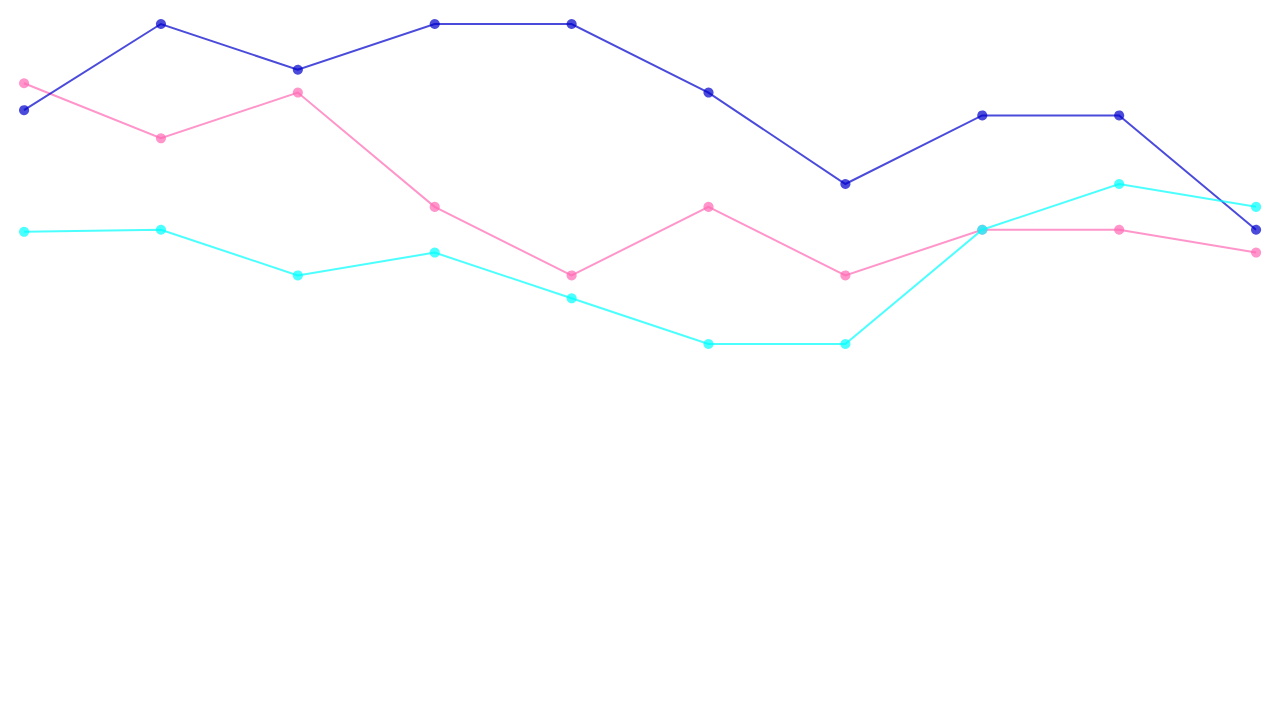
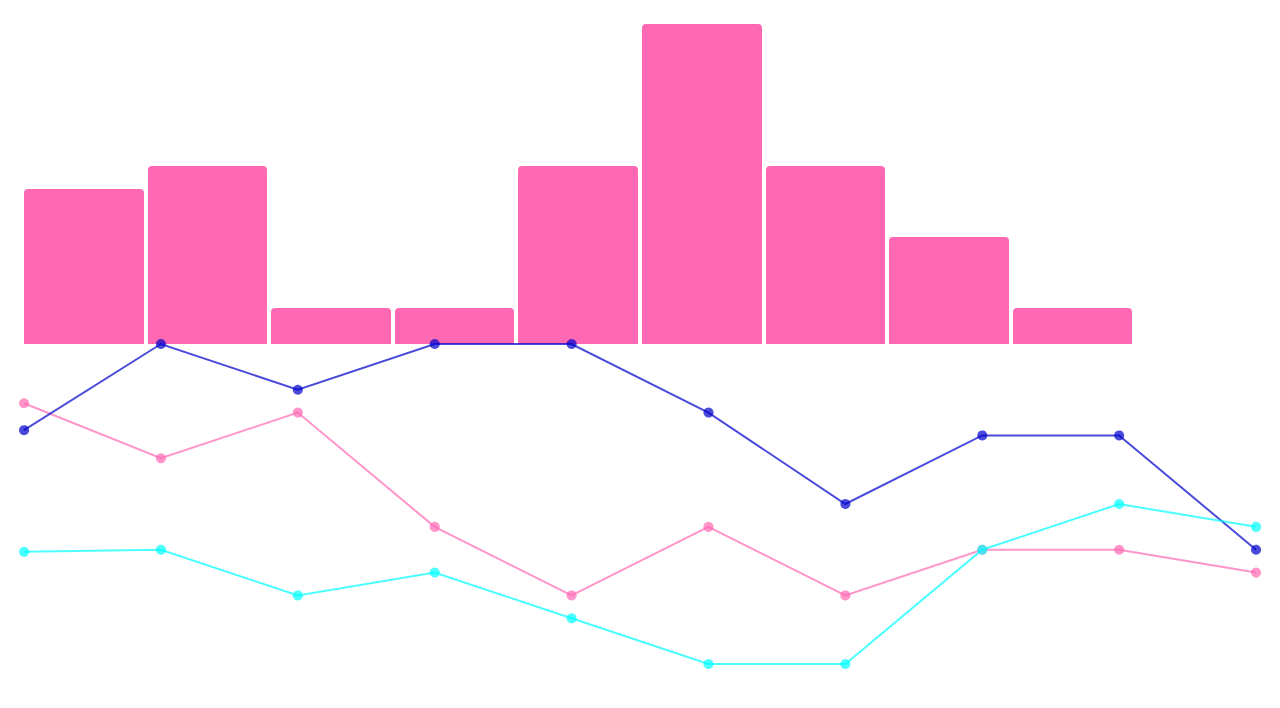
Before and after one commit to jake8n/yoga-charts, a Preact app: page / in a window 1280 px wide. Shown: the top 708 px of the page. Built offline with nearby package versions, Linux system fonts and the light colour scheme; the HTML template or start-up script is replaced by a standard one.

Commit message:
wip: basic bar chart

```diff
--- a/playground/index.tsx
+++ b/playground/index.tsx
@@ -1,6 +1,7 @@
 import "preact/debug";
 import { h, render } from "preact";
 import { Chart } from "../src/components/Chart/Chart";
+import { Bar } from "../src/components/Bar/Bar";
 import { css } from "@emotion/css";
 
 const coords = (): Yoga.Coord[] => {
@@ -38,6 +39,11 @@ const datasets: Yoga.Dataset[] = [
     coords: coords(),
   },
 ];
+const bar: Yoga.Categorical = {
+  label: "Expected",
+  color: "HotPink",
+  coords: coords().map(([x, y]) => [`${x}`, y]),
+};
 const options: Yoga.UserOptions = {};
 
 const styles = css`
@@ -48,6 +54,7 @@ const styles = css`
 
 const App = () => (
   <div className={styles}>
+    <Bar dataset={bar} />
     <Chart datasets={datasets} options={options} />
   </div>
 );
--- /dev/null
+++ b/src/components/Bar/Bar.tsx
@@ -0,0 +1,29 @@
+import { h } from "preact";
+import { useCallback } from "preact/hooks";
+import { styles } from "./styles";
+
+export const Bar = ({ dataset }: { dataset: Yoga.Categorical }) => {
+  let yMin = Number.MAX_VALUE;
+  let yMax = Number.MIN_VALUE;
+  dataset.coords.forEach(([x, y]) => {
+    if (y < yMin) yMin = y;
+    if (y > yMax) yMax = y;
+  });
+  const yScale = useCallback(
+    (y: number): number => (y - yMax) / (yMin - yMax),
+    [yMin, yMax]
+  );
+  return (
+    <div className={styles} style={{ "--count": dataset.coords.length }}>
+      {dataset.coords.map(([x, y]) => (
+        <div
+          className="bar"
+          style={{
+            backgroundColor: dataset.color,
+            height: `${100 - 100 * yScale(y)}%`,
+          }}
+        />
+      ))}
+    </div>
+  );
+};
--- /dev/null
+++ b/src/components/Bar/styles.ts
@@ -0,0 +1,15 @@
+import { css } from "@emotion/css";
+
+export const styles = css`
+  align-items: flex-end;
+  display: grid;
+  grid-gap: 4px;
+  grid-template-columns: repeat(var(--count), 1fr);
+  height: 100%;
+  width: 100%;
+
+  .bar {
+    border-top-left-radius: 4px;
+    border-top-right-radius: 4px;
+  }
+`;
```
Also changed, not shown: src/Yoga.ts (+7 -0 lines).
